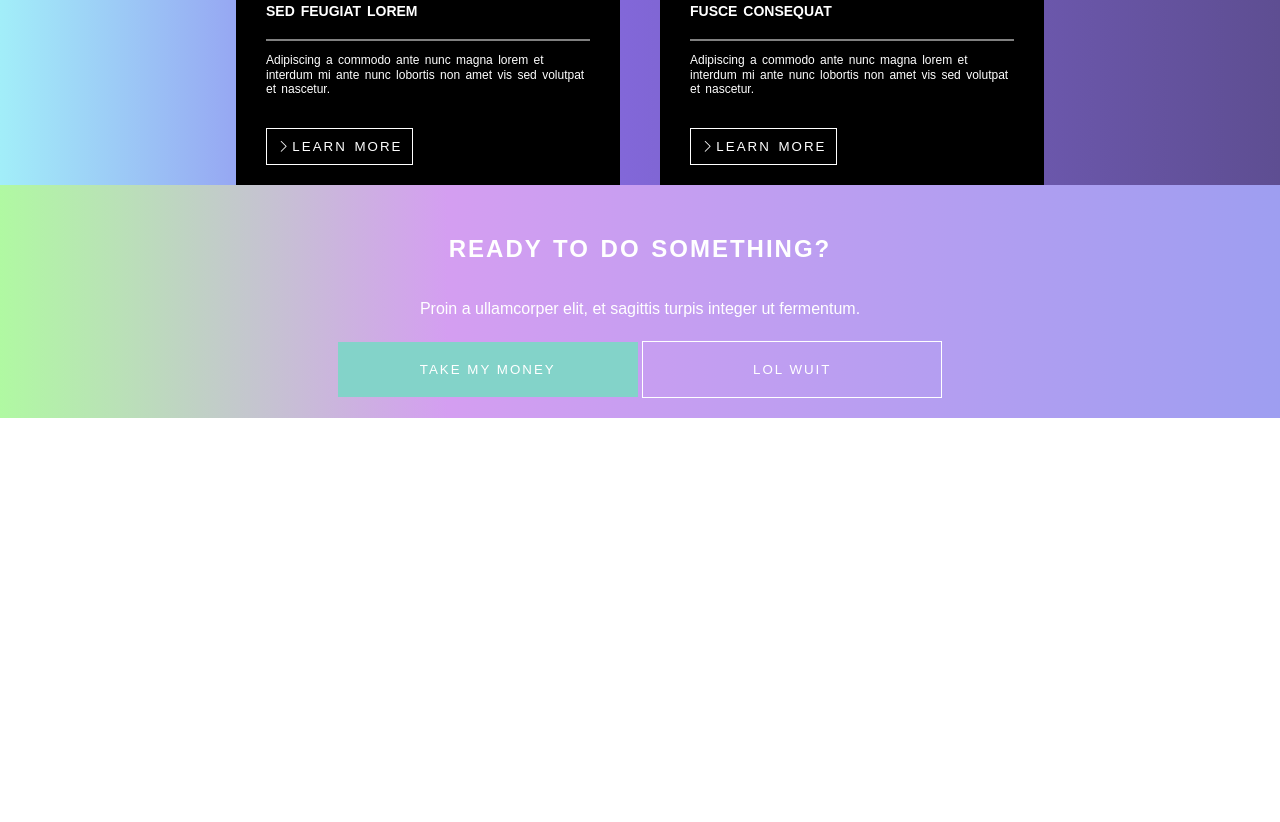
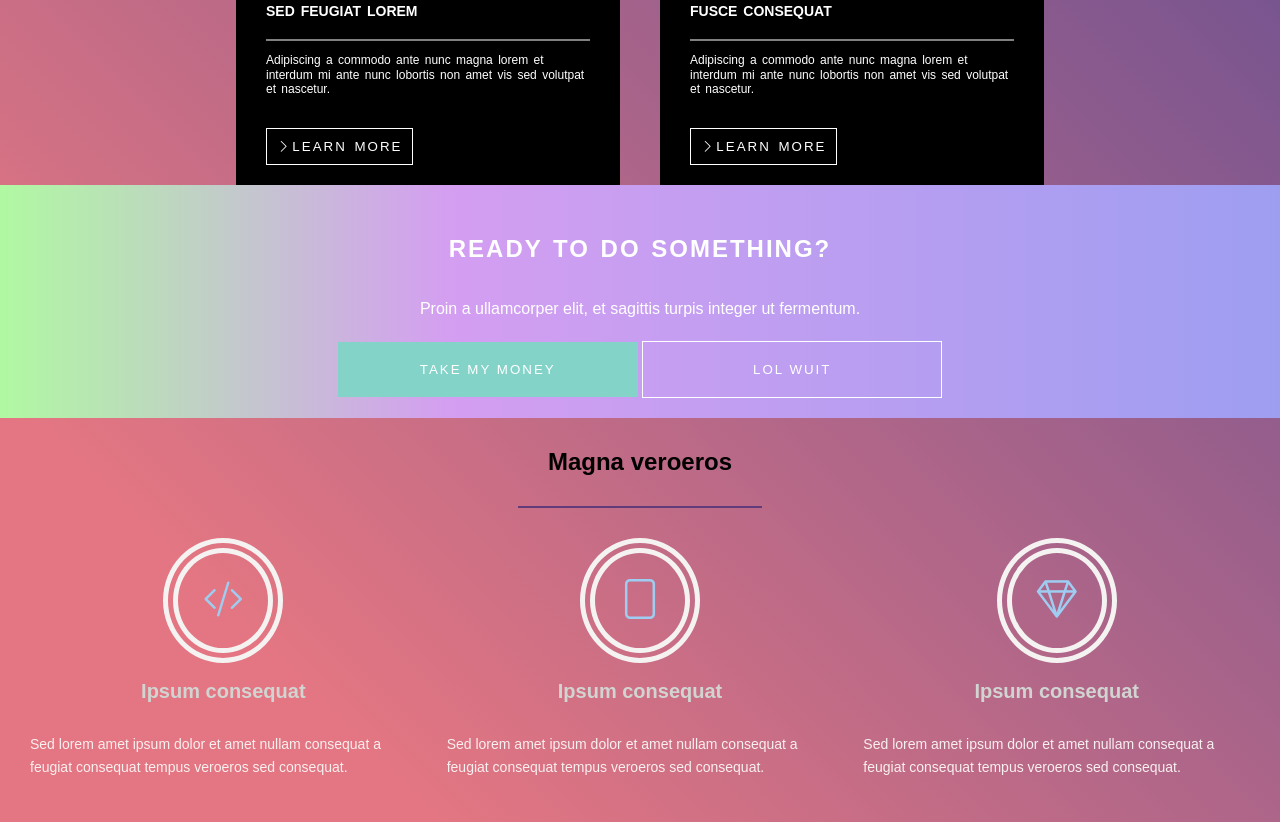
Before and after one commit to HEMASINCHU/Htmlwebpage, a plain HTML site: page practice/template/index.html in a window 1280 px wide. Shown: the part 839-1661 px from the top of the page. Before the commit the page ends 1257 px from the top, so only its background shows below. Drawn offline with nearby package versions, Linux system fonts and the light colour scheme.

Commit message:
circles are added

```diff
--- a/practice/template/index.html
+++ b/practice/template/index.html
@@ -102,6 +102,37 @@
           <button type="submit" class="btn btn2">lol wuit</button>
         </div>
       </section>
+      <section>
+        <div class="magma-section">
+          <h1>Magna veroeros</h1>
+          <div class="magma-card">
+            <div class="magma-content">
+              <i class="bi bi-code-slash icon1"></i>
+              <h2>Ipsum consequat</h2>
+              <p>
+                Sed lorem amet ipsum dolor et amet nullam consequat a feugiat
+                consequat tempus veroeros sed consequat.
+              </p>
+            </div>
+            <div class="magma-content">
+              <i id="file" class="bi bi-file icon1"></i>
+              <h2>Ipsum consequat</h2>
+              <p>
+                Sed lorem amet ipsum dolor et amet nullam consequat a feugiat
+                consequat tempus veroeros sed consequat.
+              </p>
+            </div>
+            <div class="magma-content">
+              <i id="gem" class="bi bi-gem icon1"></i>
+              <h2>Ipsum consequat</h2>
+              <p>
+                Sed lorem amet ipsum dolor et amet nullam consequat a feugiat
+                consequat tempus veroeros sed consequat.
+              </p>
+            </div>
+          </div>
+        </div>
+      </section>
     </main>
   </body>
 </html>
--- a/practice/template/style.css
+++ b/practice/template/style.css
@@ -7,13 +7,9 @@ body {
   margin: 0;
   padding: 0;
   font-family: "Source Sans Pro", Arial, sans-serif;
-  background-image: linear-gradient(
-    90deg,
-    #a2eef9 0%,
-    #8d6fee 33%,
-    #5e4e92 100%
-  );
+  background-image: linear-gradient(45deg, #e37682 15%, #5f4d93 85%);
 }
+
 .sticky {
   position: sticky;
   top: 0;
@@ -191,3 +187,43 @@ body {
   background: none;
   border: 1px solid white;
 }
+.magma-section {
+  display: flex;
+  flex-direction: column;
+}
+.magma-section h1 {
+  max-width: 300px;
+  margin: 0 auto;
+  padding: 30px;
+  border-bottom: 2px solid rgb(97, 59, 122);
+}
+.magma-card {
+  margin: 30px;
+  display: flex;
+  align-items: center;
+  gap: 30px;
+}
+.magma-content {
+  display: flex;
+  justify-content: space-evenly;
+  align-items: center;
+  flex-direction: column;
+}
+.icon1 {
+  font-size: 40px;
+  border-width: 15px;
+  padding: 25px;
+  border-style: double;
+  border-radius: 50%;
+  color: #9ecdf1;
+  border-color: #f5f3f2;
+}
+.magma-content h2 {
+  color: #d1d4d1;
+  font-size: 20px;
+}
+.magma-content p {
+  font-size: 14px;
+  color: rgb(248, 240, 240);
+  line-height: 1.6;
+}
```
